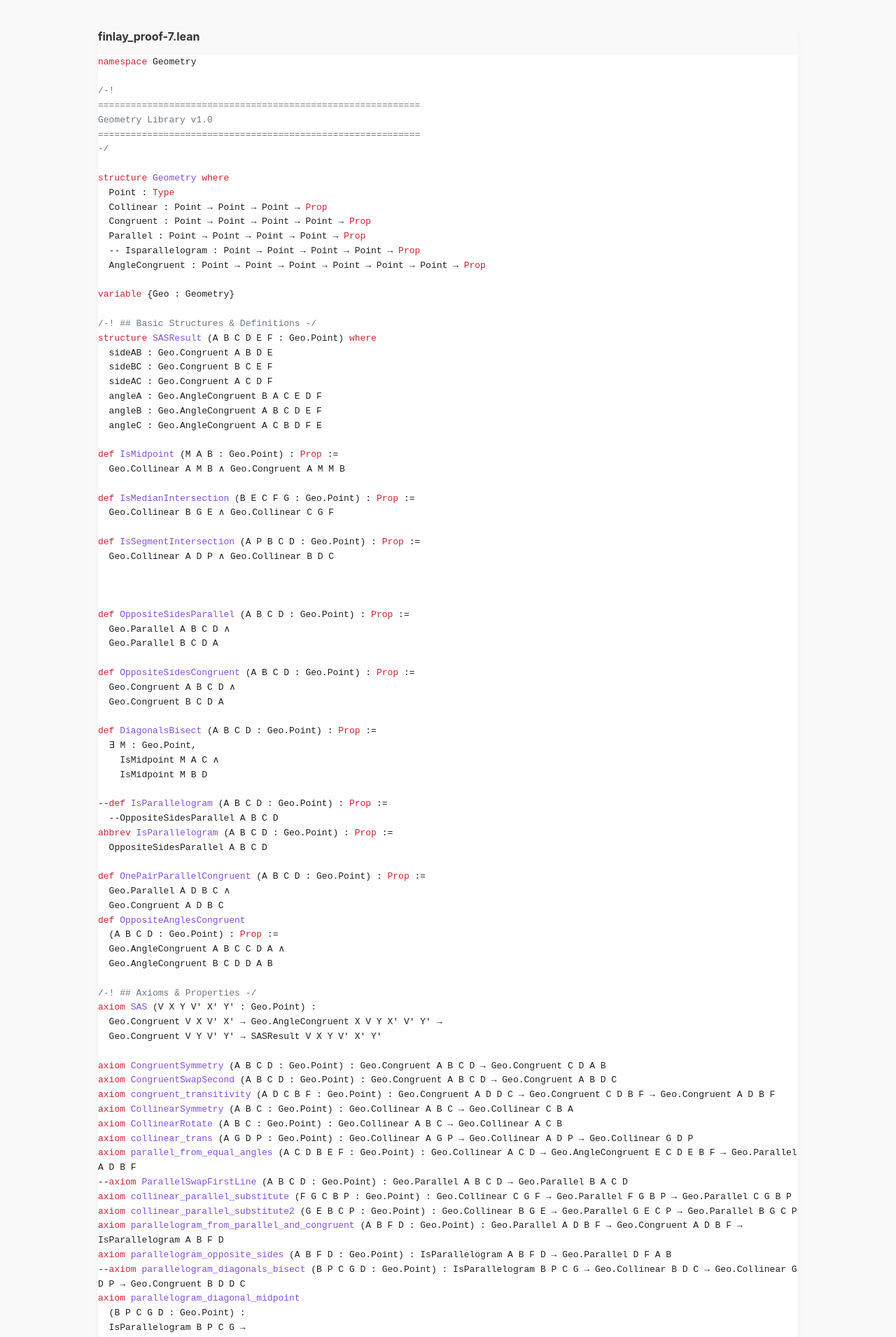
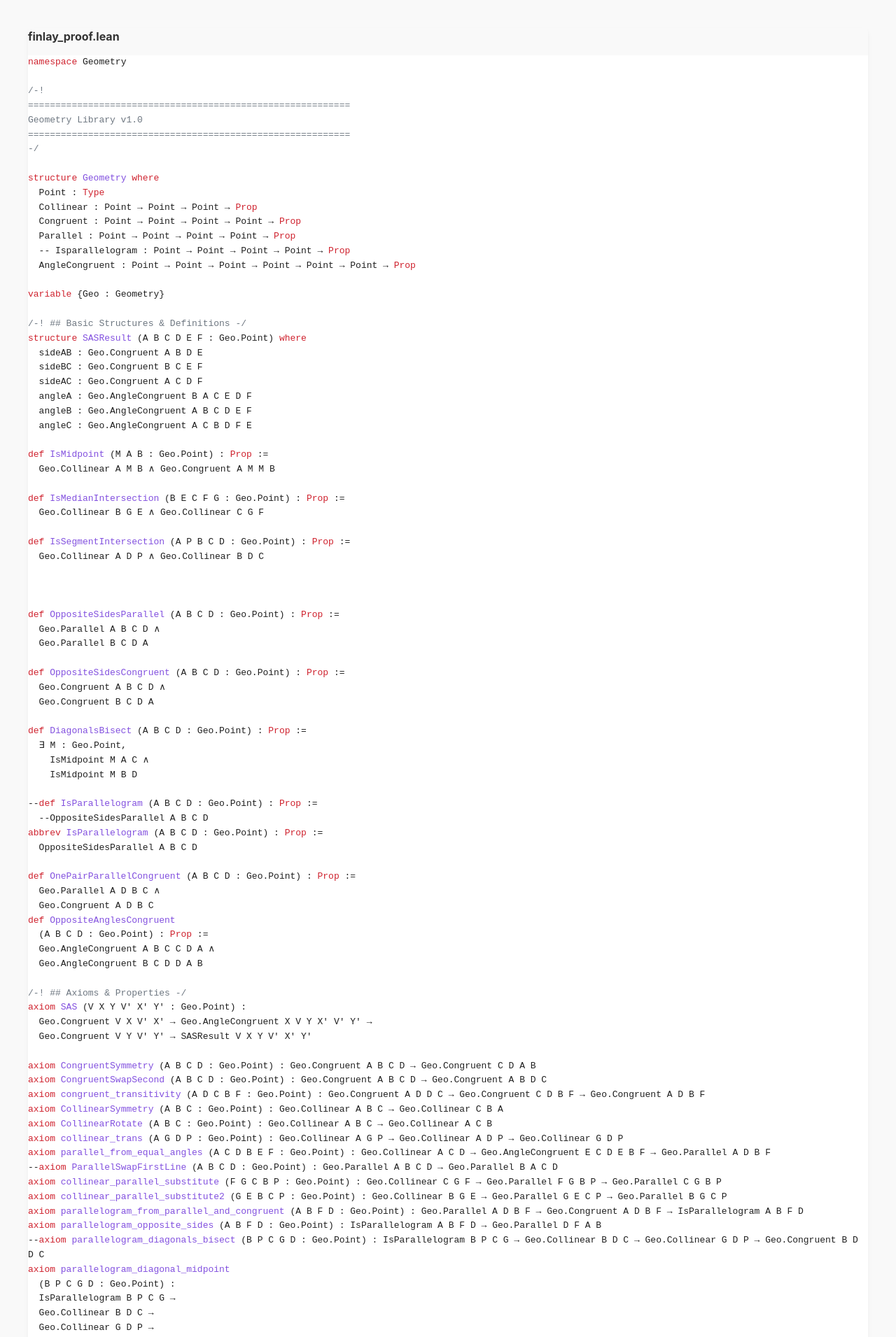
Before and after one commit to cgjteam/cgjteam.github.io, a Jekyll site: the page Geometry_lean.html, which Jekyll copies as it is, in a window 1280 px wide. Shown: the top 1911 px of the page at 70% size. Built offline with Jekyll 4.4.1, drawn with Linux system fonts in a browser that asks for light colours.

Commit message:
Increase max-width and update comment styles

```diff
--- a/Geometry_lean.html
+++ b/Geometry_lean.html
@@ -8,7 +8,7 @@
         body {
             font-family: -apple-system, BlinkMacSystemFont, "Segoe UI", Roboto, sans-serif;
             line-height: 1.6;
-            max-width: 1000px;
+            max-width: 1200px;
             margin: 40px auto;
             padding: 0 20px;
             background-color: #f9f9f9;
@@ -34,7 +34,7 @@
     <div class="kod-kontener">
 
 <div style="max-width:100%;overflow:auto">
-<p style="font-family:inherit;margin:0 0 0.25em"><strong>finlay_proof-7.lean</strong></p>
+<p style="font-family:inherit;margin:0 0 0.25em"><strong>finlay_proof.lean</strong></p>
 <pre style="white-space:pre-wrap;word-wrap:break-word;background-color:#FFFFFF;color:#202020"><code><span><span style="color:#CF222E">namespace</span><span style="color:#202020"> Geometry</span></span>
 <span></span>
 <span><span style="color:#6E7781">/-!</span></span>
```
Also changed, not shown: other parts of Geometry_lean.html (+1 -1 lines).
